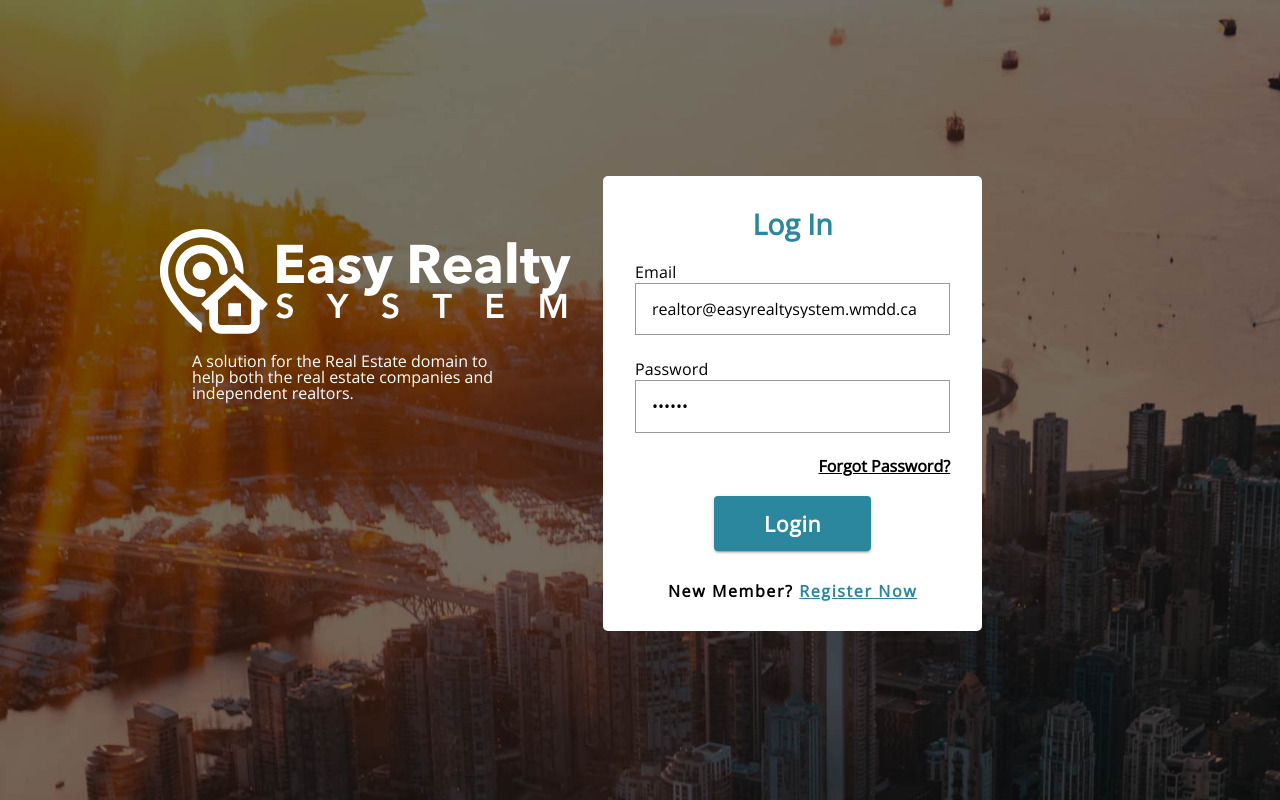
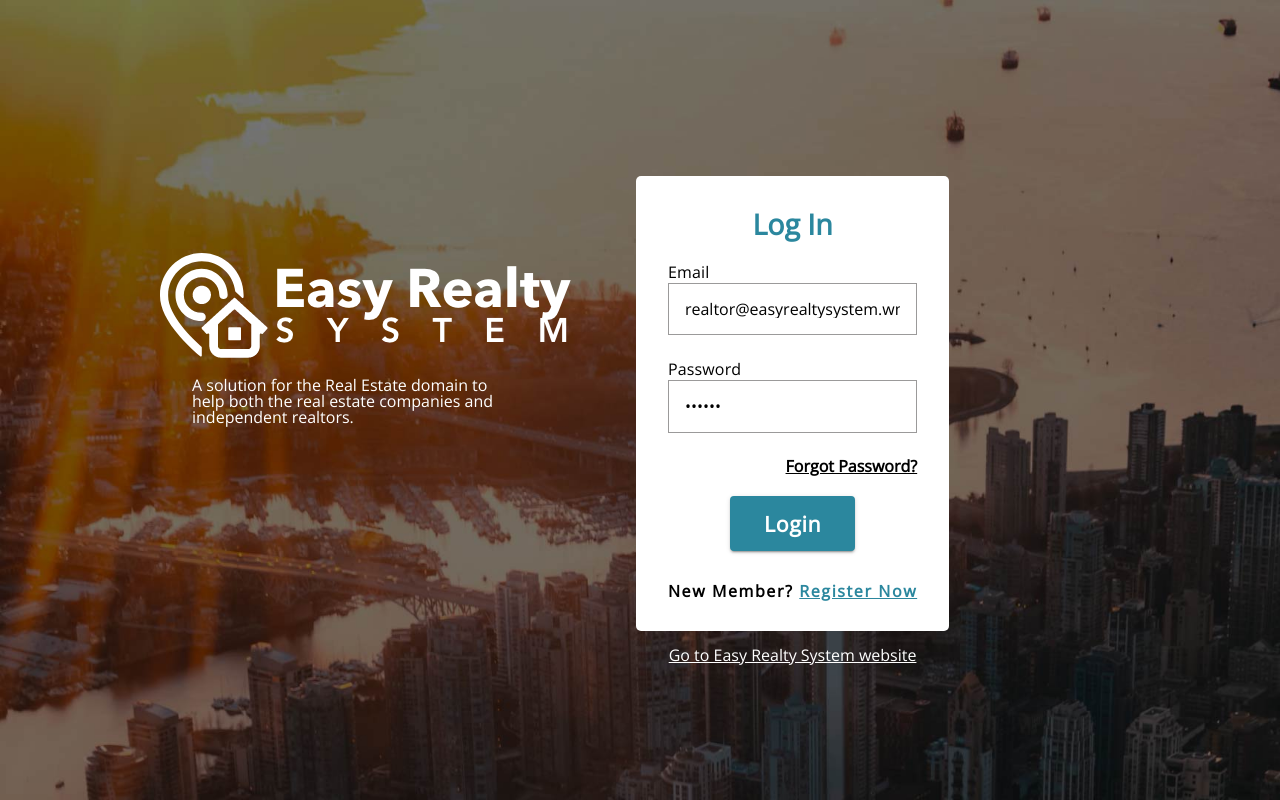
Before and after one commit to wbgneto/ez.dashboard, a React (Create React App) app: page / in a window 1280 px wide. Built offline with nearby package versions, Linux system fonts and the light colour scheme.

Commit message:
added a link to marketing website

```diff
--- a/src/pages/SignIn.js
+++ b/src/pages/SignIn.js
@@ -90,8 +90,9 @@ export default function SignIn({ history, showSnackbar }) {
           <Button variant="contained" className="login_button" onClick={handleLogin}>Login</Button>
           <h3 className="new_member">New Member? <a href="http://easyrealtysystem.wmdd.ca/Contact" target="_blank">Register Now</a></h3>
         </FormControl>
-
-
+        <div className="back">
+        <a href="http://easyrealtysystem.wmdd.ca/">Go to Easy Realty System website</a>
+        </div>
       </div>
     </div>
   );
--- a/src/style/signin.scss
+++ b/src/style/signin.scss
@@ -51,6 +51,14 @@
     margin-top: 11rem;
     padding-left: 2em !important;
     padding-right: 2em !important;
+    .back {
+      padding: 1em;
+      text-align: center;
+      a {
+        color: rgba(255, 255, 255, 255);
+        //text-decoration: none;
+      }
+    }
     .login_form {
       padding: 2em !important;
       width: 100%;
```
